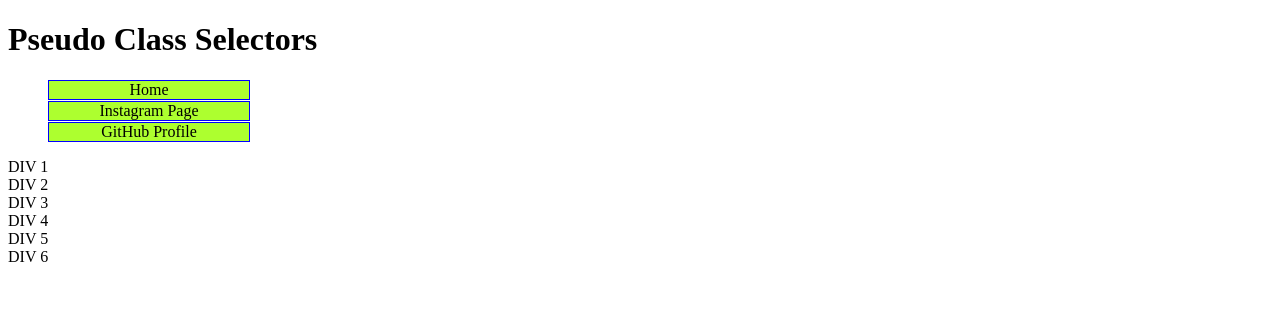
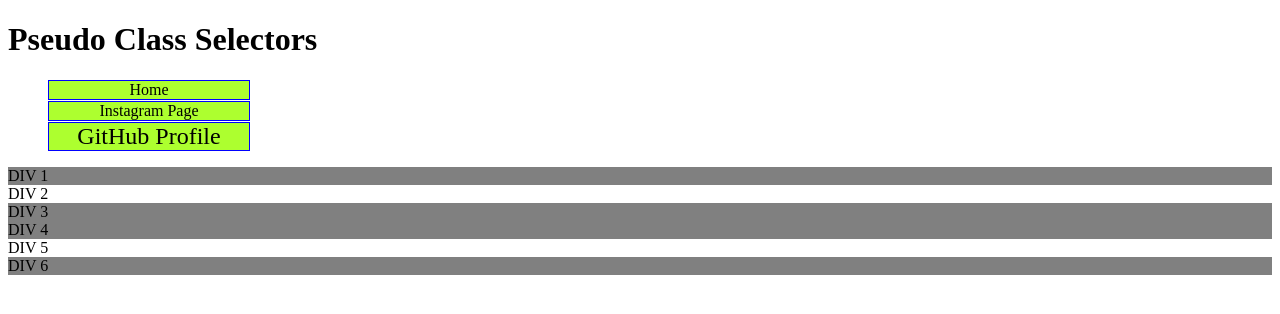
Before and after one commit to vonlugersbutter/coursera-test, a plain HTML site: page site/pseudoclass.html in a window 1280 px wide. Drawn offline with Linux system fonts and the light colour scheme.

Commit message:
pseudoclass selectors

```diff
--- a/site/pseudoclass.html
+++ b/site/pseudoclass.html
@@ -3,7 +3,7 @@
 <head>
     <meta charset="UTF-8">
     <meta name="viewport" content="width=device-width, initial-scale=1.0">
-    <title>Psudo-class selectors</title>
+    <title>Pseudo-class selectors</title>
 
     <style>
         header li {
@@ -24,6 +24,14 @@
         a:hover, a:active {
             background-color: red;
             color: purple;
+        }
+
+        header li:nth-child(3) {
+            font-size: 24px;
+        }
+
+        section div:nth-child(odd) {
+            background-color: grey;
         }
 
     </style>
```
